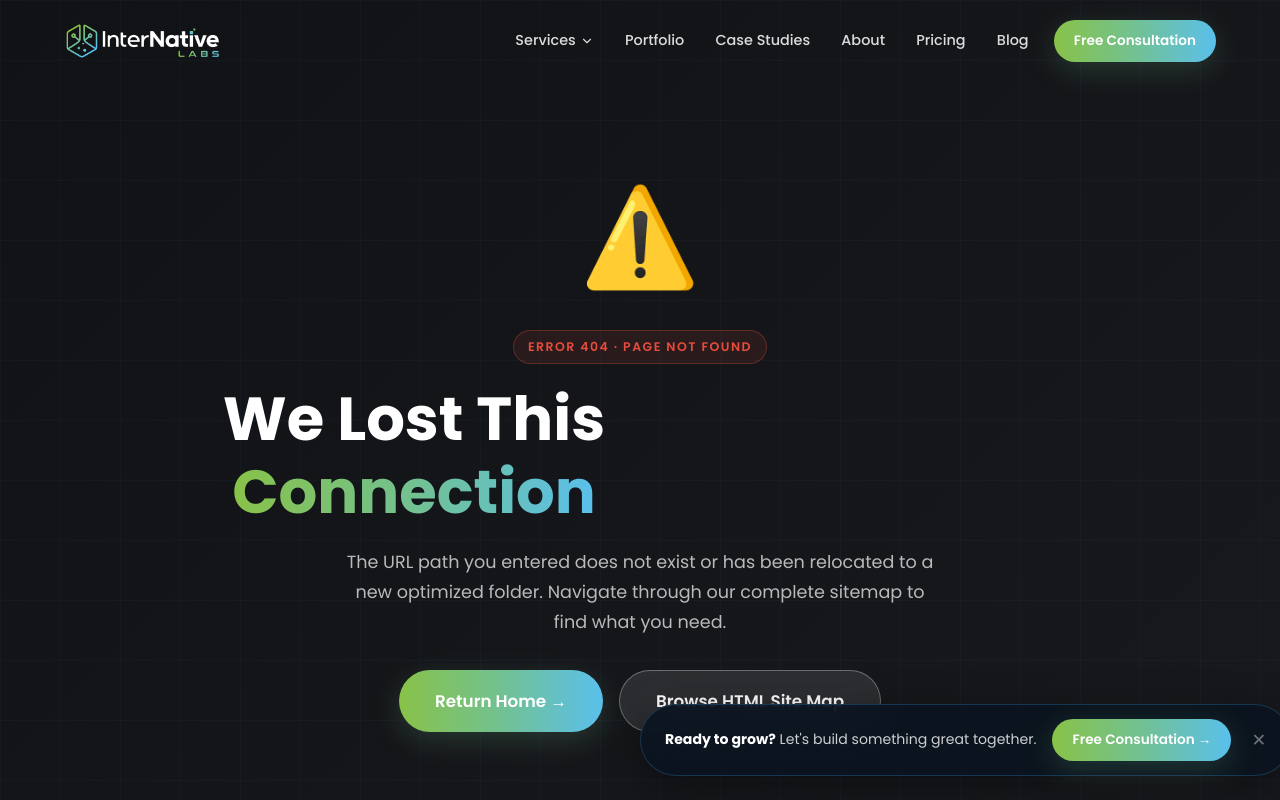
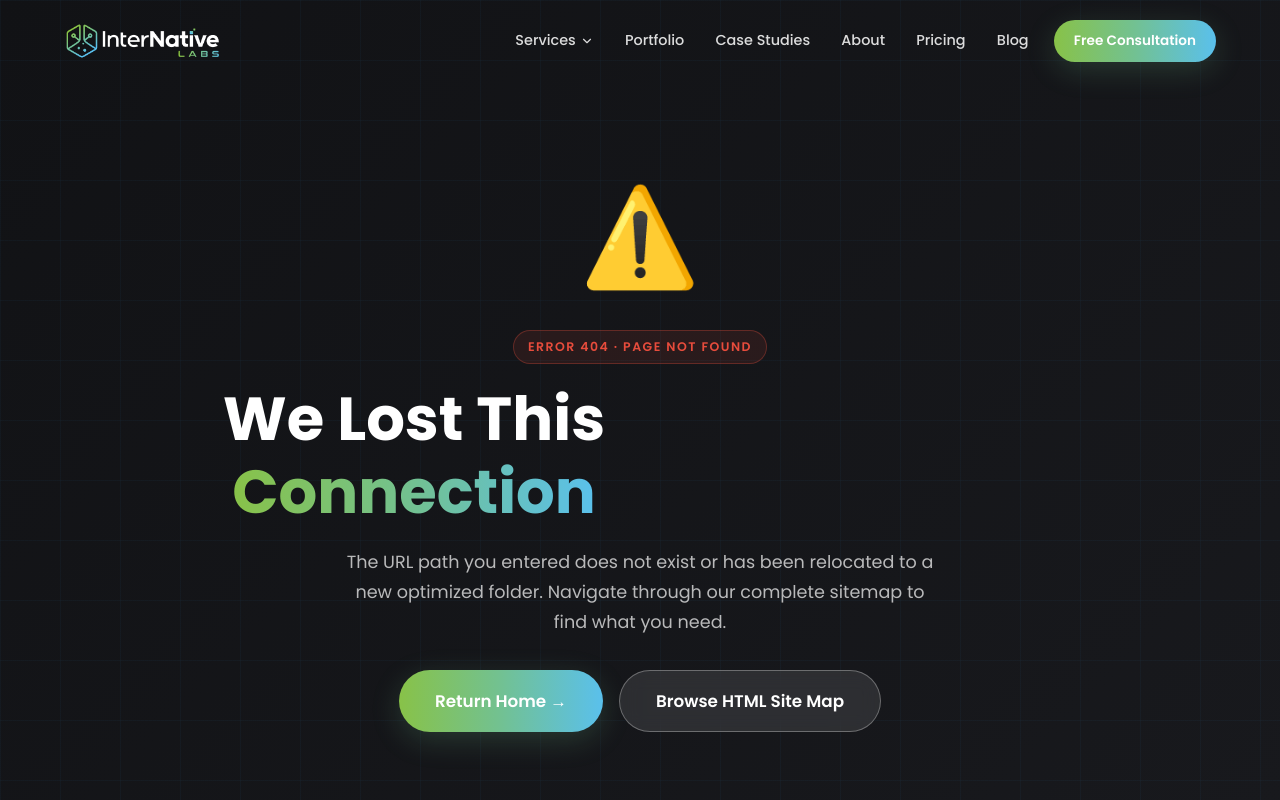
Before and after one commit to Haziq-imam/internative_labs, a Next.js app: page / in a window 1280 px wide. Shown: the top 800 px of the page. Built offline with nearby package versions, Linux system fonts and the light colour scheme.

Commit message:
feat: remove sticky CTA component from layout

```diff
--- a/app/layout.js
+++ b/app/layout.js
@@ -1,7 +1,6 @@
 import './globals.css';
 import Navbar from '@/components/Navbar';
 import Footer from '@/components/Footer';
-import StickyCTA from '@/components/StickyCTA';
 import Preloader from '@/components/Preloader';
 
 export const metadata = {
@@ -73,7 +72,6 @@ export default function RootLayout({ children }) {
         <Navbar />
         <main>{children}</main>
         <Footer />
-        <StickyCTA />
       </body>
     </html>
   );
```
